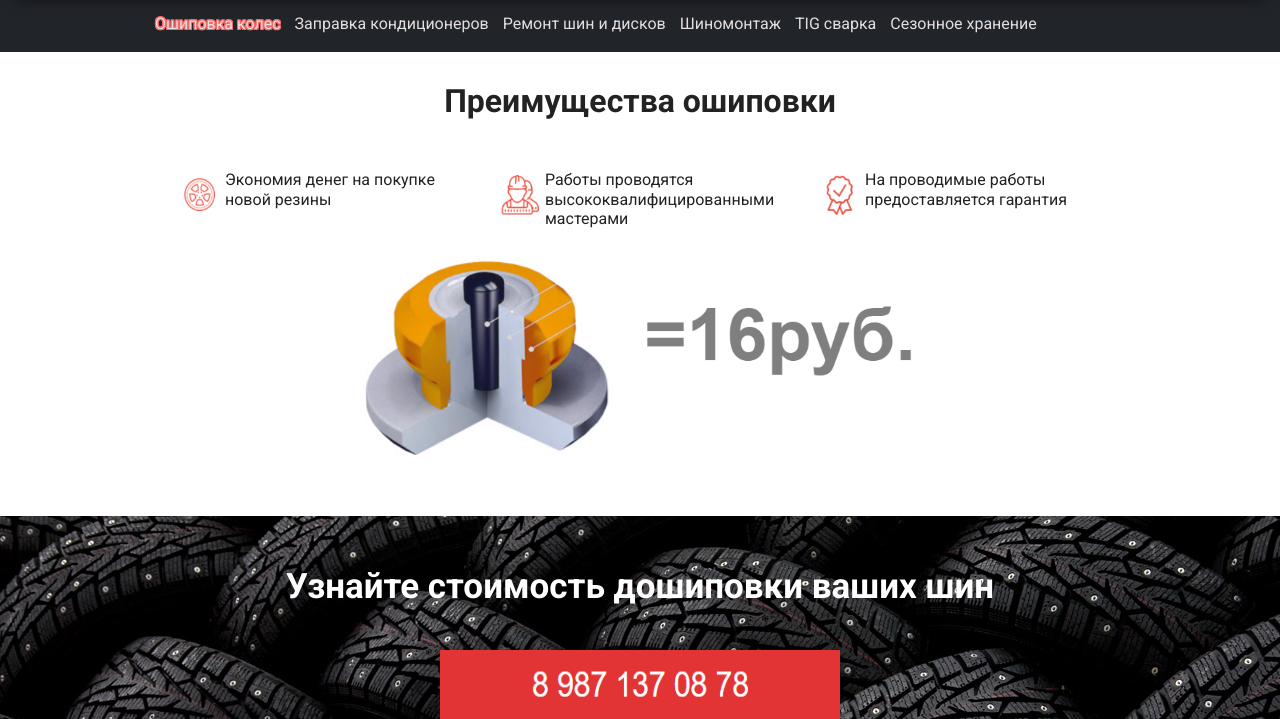
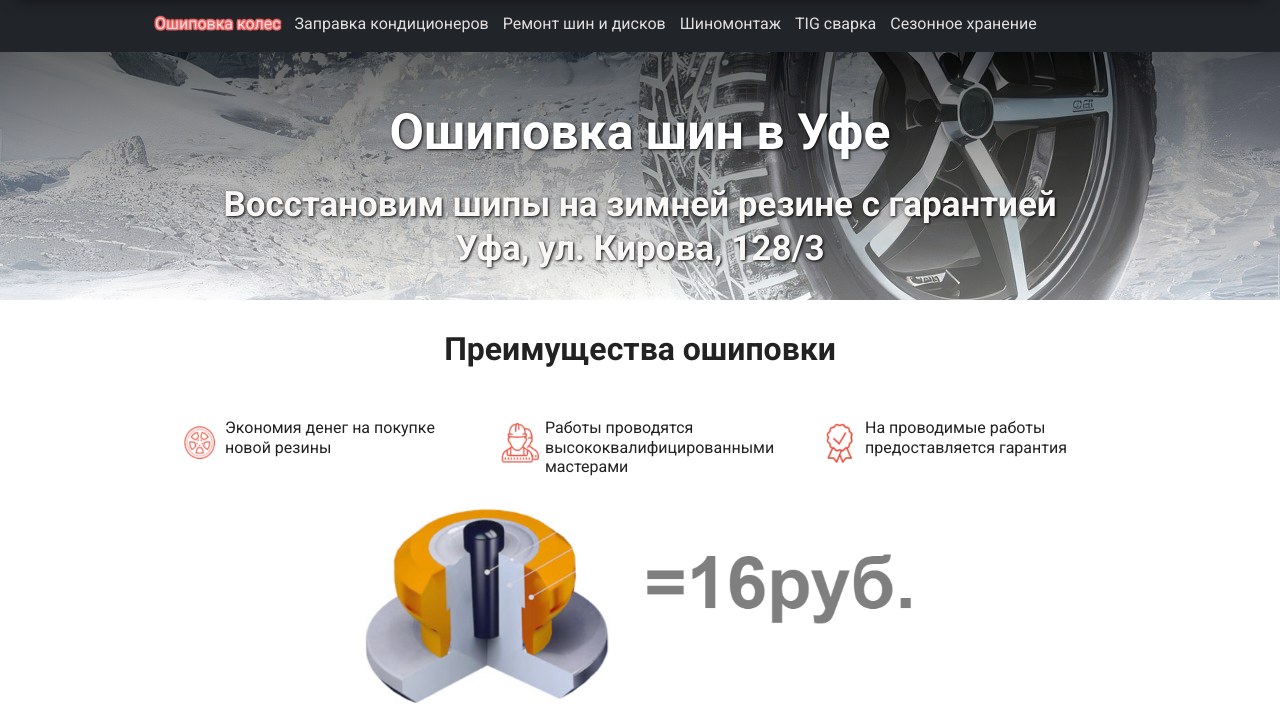
Before and after one commit to AndreyAzat5/Oshipovka, a plain HTML site: page index.html in a window 1280 px wide. Shown: the part 81-800 px from the top of the page. Drawn offline with nearby package versions, Linux system fonts and the light colour scheme.

Commit message:
correct menu
correct menu

```diff
--- a/index.html
+++ b/index.html
@@ -61,7 +61,7 @@
             </div>
 
 
-            <li><a href="tel:+79871370878">Запись по телефону :  <div class="numberus">  8 987 137-08-78</div></a></li>
+            <li><a href="tel:+79871370878">Запись по телефону :<p> <div class="numberus">  8 987 137-08-78</div></p></a></li>
 
             <li>
               <div class="social instagram">
@@ -105,27 +105,13 @@
     </header>
     <script src="https://cdnjs.cloudflare.com/ajax/libs/jquery/3.3.1/jquery.min.js"></script>
 
-    <script>
-
-
-     $(document).ready(function(){
-	$(window).scroll(function(){
-    if (window.innerWidth > 1000) {
-    if ($(window).scrollTop()>60)
-    {
-        $(".menusha").show();
-
-    }
-    else
-    {
-        $(".menusha").hide();
-
-    }
-
-     }});
-  });
-
-    </script>
+    <div class="noheader2">
+      <div class="conte">
+        <h1>Ошиповка шин в Уфе</h1><br>
+        <h2>Восстановим шипы на зимней резине с гарантией</h2><br>
+        <h2>Уфа, ул. Кирова, 128/3</h2>
+      </div>
+    </div>
 
     <main class="main">
       <div class="container">
--- a/script.js
+++ b/script.js
@@ -30,3 +30,22 @@ function closeOnClick() {
   hamb.classList.remove("active");
   body.classList.remove("noscroll");
 }
+
+// код для скрытия суб меню при скролинге
+
+$(document).ready(function(){
+	$(window).scroll(function(){
+    if (window.innerWidth > 1000) {
+    if ($(window).scrollTop()>60)
+    {
+        $(".menusha").show();
+
+    }
+    else
+    {
+        $(".menusha").hide();
+
+    }
+
+     }});
+  });
--- a/style.css
+++ b/style.css
@@ -47,11 +47,61 @@ body {
   flex: 0 0 auto;
   background: url(shini.jpg);
   width: 100%;
+
   /* position: absolute; */
   /* margin-top: 920px;
   height: 250px; */
 }
 
+.noheader2{
+  flex: 0 0 auto;
+  background: linear-gradient(rgba(0, 0, 0, 0.6),rgba(255, 255, 255, 0.4) ), url(photos.jpg);
+  width: 100%;
+  max-height: 100%;
+  /* filter: brightness(60%); */
+  /* background-color:rgba(0, 0, 0, .5); */
+  background-position: center center;
+  /* определяет размер изображения на странице */
+  background-size:cover;
+  /* свойство устанавливает, будет ли повторяться изображение и каким образом */
+  background-repeat: no-repeat;
+  /* cвойство определяет, будет ли фоновое изображение прокручиваться
+  вместе с остальной частью страницы или будет фиксированным */
+  /* background-attachment: fixed; */
+  /* text-shadow: -0   -1px 1px #000000,
+  0   -1px 1px #000000,
+ -0    1px 1px #000000,
+  0    1px 1px #000000,
+ -1px -0   1px #000000,
+  1px -0   1px #000000,
+ -1px  0   1px #000000,
+  1px  0   1px #000000,
+ -1px -1px 1px #000000,
+  1px -1px 1px #000000,
+ -1px  1px 1px #000000,
+  1px  1px 1px #000000,
+ -1px -1px 1px #000000,
+  1px -1px 1px #000000,
+ -1px  1px 1px #000000,
+  1px  1px 1px #000000;; */
+
+  text-shadow: 1px 1px 3px black;
+}
+
+.noheader2 h1{
+  font-size: 50px;
+  color: #ffffff;
+  /* margin-bottom: -20px; */
+  /* font-weight: bolder; */
+}
+
+.noheader2 h2{
+  color: #faf7f7;
+  /* filter: brightness(100%); */
+  margin-bottom: -20px;
+  margin-top: -20px;
+  /* font-weight: bolder; */
+}
 /* .header h1 {
   text-align: center;
   color: #fff;
@@ -700,7 +750,7 @@ p {
 #glaw{
   /* color: rgb(255, 47, 47); */
   text-shadow:
-  -0   -1px 0   #F76767,
+  /* -0   -1px 0   #F76767,
   0   -1px 0   #F76767,
  -0    1px 0   #F76767,
   0    1px 0   #F76767,
@@ -715,7 +765,24 @@ p {
  -1px -1px 0   #F76767,
   1px -1px 0   #F76767,
  -1px  1px 0   #F76767,
-  1px  1px 0   #F76767;
+  1px  1px 0   #F76767; */
+
+  -0   -1px 1px #F76767,
+		 0   -1px 1px #F76767,
+		-0    1px 1px #F76767,
+		 0    1px 1px #F76767,
+		-1px -0   1px #F76767,
+		 1px -0   1px #F76767,
+		-1px  0   1px #F76767,
+		 1px  0   1px #F76767,
+		-1px -1px 1px #F76767,
+		 1px -1px 1px #F76767,
+		-1px  1px 1px #F76767,
+		 1px  1px 1px #F76767,
+		-1px -1px 1px #F76767,
+		 1px -1px 1px #F76767,
+		-1px  1px 1px #F76767,
+		 1px  1px 1px #F76767;
 }
 
 .navbar {
@@ -817,6 +884,27 @@ p {
  .header{
   display: none;
  }
+  .noheader2{
+  margin-top: 8%;
+ padding:20px 15px 20px 15px;
+}
+
+.noheader2 h1{
+  font-size: 35px;
+}
+
+.noheader2 h2{
+  font-size: 25px;
+}
+
+.pagesik{
+ width: 100%;
+}
+
+.numberus{
+  /* width: 100%; */
+
+}
 
  .menusha{
   visibility: hidden;
```
Also changed, not shown: photos.jpg (added).
